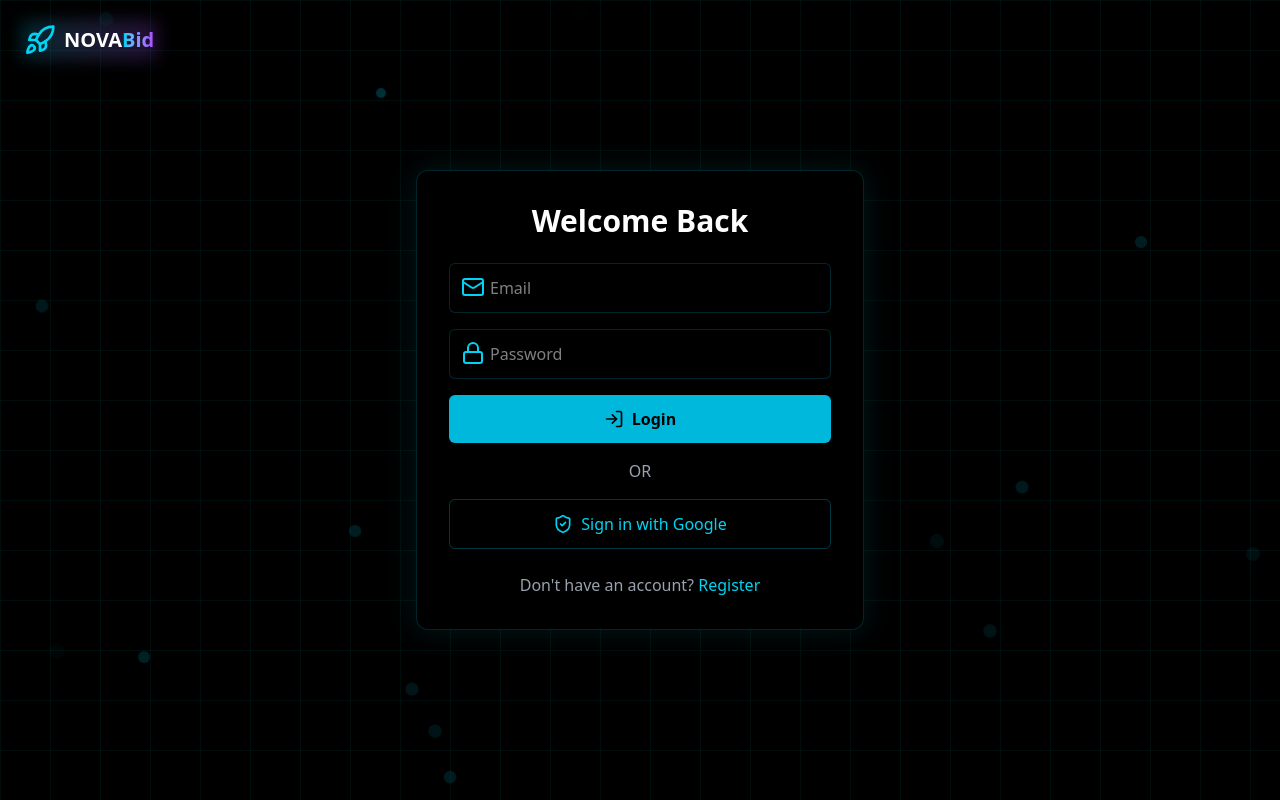
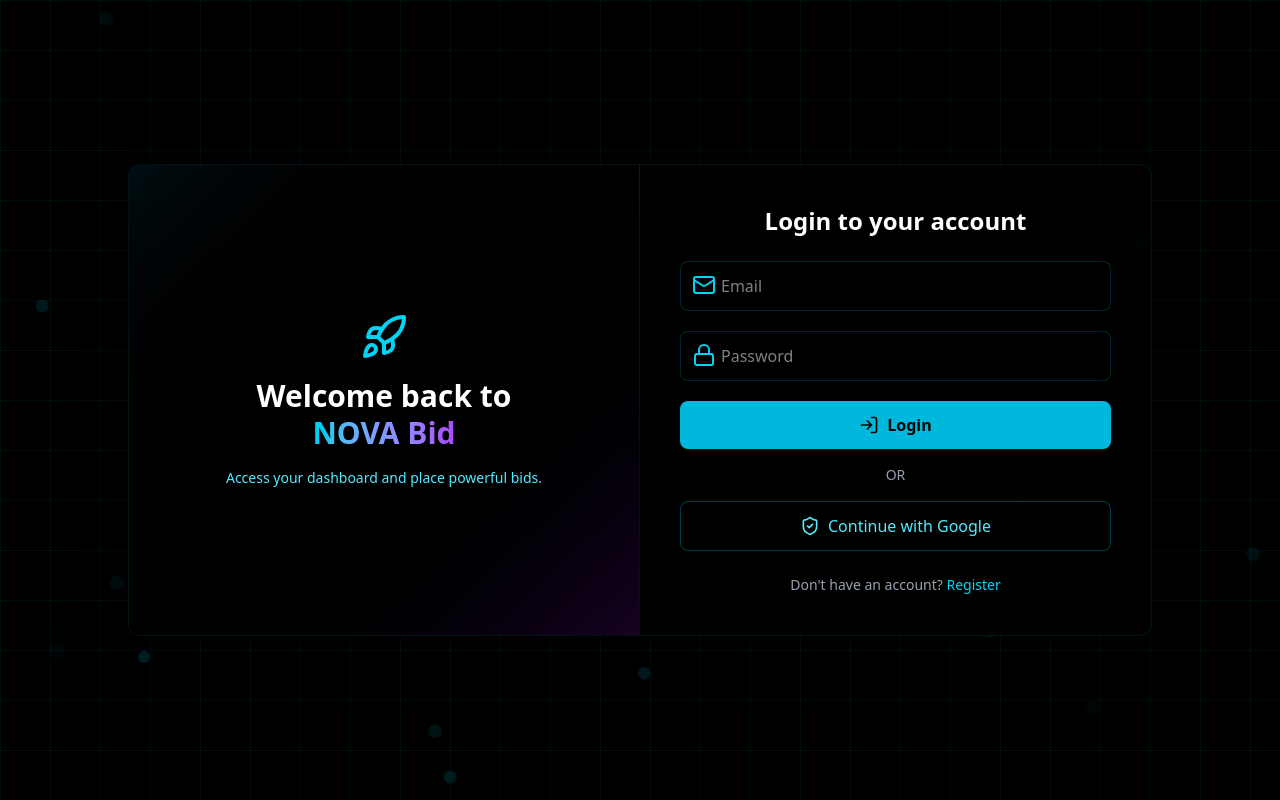
Before and after one commit to banerjee-arijit/BidSmart, a React (Vite) app: page /AuthPage in a window 1280 px wide. Built offline with nearby package versions, Linux system fonts and the light colour scheme.

Commit message:
connected to backend

```diff
--- a/package.json
+++ b/package.json
@@ -11,11 +11,13 @@
   },
   "dependencies": {
     "@tailwindcss/vite": "^4.0.15",
+    "appwrite": "^14.0.1",
     "framer-motion": "^12.5.0",
     "lucide-react": "^0.483.0",
     "react": "^19.0.0",
     "react-dom": "^19.0.0",
     "react-router-dom": "^7.4.0",
+    "react-toastify": "^11.0.5",
     "tailwindcss": "^4.0.15",
     "zustand": "^5.0.3"
   },
--- /dev/null
+++ b/src/animations/BGanimation.jsx
@@ -0,0 +1,22 @@
+import React from "react";
+
+const BGanimation = () => {
+  return (
+    <div className="absolute inset-0 z-0 opacity-30 pointer-events-none">
+      {[...Array(25)].map((_, i) => (
+        <div
+          key={i}
+          className="absolute h-2 w-2 bg-cyan-400 rounded-full animate-ping"
+          style={{
+            top: `${Math.random() * 100}%`,
+            left: `${Math.random() * 100}%`,
+            animationDelay: `${Math.random() * 2}s`,
+            animationDuration: `${1 + Math.random() * 3}s`,
+          }}
+        />
+      ))}
+    </div>
+  );
+};
+
+export default BGanimation;
--- a/src/components/Navbar.jsx
+++ b/src/components/Navbar.jsx
@@ -37,7 +37,7 @@ const Navbar = () => {
           </div>
           <div className="hidden md:flex items-center space-x-4">
             <button className="relative group">
-              <div className="absolute -inset-0.5 bg-gradient-to-r from-cyan-500 to-purple-500 rounded-lg blur opacity-40 group-hover:opacity-75 transition duration-1000 group-hover:duration-200 animate-pulse"></div>
+              <div className="absolute  opacity-40 group-hover:opacity-75 transition duration-1000 group-hover:duration-200"></div>
               <div className="relative bg-black px-6 py-2 rounded-lg border border-cyan-500/50 hover:border-cyan-500 text-cyan-400 transition duration-300 flex items-center gap-2">
                 <Sparkles className="h-4 w-4" />
                 Launch Bid
@@ -100,7 +100,7 @@ const Navbar = () => {
             ))}
           </div>
           <div className="mt-8">
-            <button className="w-full bg-gradient-to-r from-cyan-500 to-purple-500 text-black px-6 py-2 rounded-md font-medium transition duration-300 flex items-center justify-center gap-2 hover:shadow-[0_0_15px_rgba(0,255,255,0.3)]">
+            <button className="w-full rounded-lg border border-cyan-500/50 hover:border-cyan-500 text-cyan-400 text-black px-6 py-2 rounded-md font-medium transition duration-300 flex items-center justify-center gap-2 hover:shadow-[0_0_15px_rgba(0,255,255,0.3)]">
               <Sparkles className="h-4 w-4" />
               Launch Bid
             </button>
--- a/src/index.css
+++ b/src/index.css
@@ -1,2 +1,4 @@
 @import "tailwindcss";
-:root{}
+:root{
+    --primaryColor:#00b8db
+}
--- /dev/null
+++ b/src/lib/appwrite.js
@@ -0,0 +1,11 @@
+import { Client, Account, ID } from "appwrite";
+
+const client = new Client();
+
+client
+  .setEndpoint("https://cloud.appwrite.io/v1")
+  .setProject("67e12594002c21ae3cef");
+
+const account = new Account(client);
+
+export { client, account, ID };
--- a/src/main.jsx
+++ b/src/main.jsx
@@ -3,11 +3,13 @@ import { createRoot } from "react-dom/client";
 import "./index.css";
 import App from "./App.jsx";
 import AuthPage from "./pages/AuthPage.jsx";
+import Dashboard from "./pages/Dashboard.jsx";
 import { createBrowserRouter, RouterProvider } from "react-router-dom";
 
 const router = createBrowserRouter([
   { path: "/", element: <App /> },
   { path: "/AuthPage", element: <AuthPage /> },
+  { path: "/dashboard", element: <Dashboard /> },
 ]);
 createRoot(document.getElementById("root")).render(
   <StrictMode>
--- a/src/pages/AuthPage.jsx
+++ b/src/pages/AuthPage.jsx
@@ -1,3 +1,4 @@
+// ---------------------------------------------IMPORTS----------------------------------------------
 import React, { useState } from "react";
 import { motion } from "framer-motion";
 import {
@@ -9,145 +10,211 @@ import {
   ShieldCheck,
   Rocket,
 } from "lucide-react";
+import { ToastContainer, toast } from "react-toastify";
+import "react-toastify/dist/ReactToastify.css";
+
+import { useNavigate } from "react-router-dom";
+import { account, ID } from "../lib/appwrite";
+import BGanimation from "../animations/BGanimation";
 
 const AuthPage = () => {
+  // -------------------------------------------------------STATES-------------------------------------------------------
   const [isLogin, setIsLogin] = useState(true);
+  const [users, setUser] = useState({
+    email: "",
+    password: "",
+    username: "",
+  });
+
+  // -------------------------------------------------------HOOKS-------------------------------------------------------
+  const navigate = useNavigate();
+
+  // -------------------------------------------------------FUNCTIONS-------------------------------------------------------
   const toggleForm = () => setIsLogin(!isLogin);
+
+  const handleSubmit = (e) => {
+    e.preventDefault();
+    isLogin ? handleLogin() : handleRegister();
+  };
+
+  const notify = (message, type = "success") => {
+    if (type === "error") {
+      toast.error(message);
+    } else {
+      toast.success(message);
+    }
+  };
+
+  const handleLogin = async () => {
+    const { email, password } = users;
+    try {
+      const session = await account.createEmailPasswordSession(email, password);
+      if (session) {
+        setUser({
+          email: "",
+          password: "",
+          username: "",
+        });
+
+        notify("Login successful!");
+        setTimeout(() => navigate("/dashboard"), 2000);
+      }
+    } catch (error) {
+      console.error("Login error:", error);
+      notify("Login failed. Please check your credentials.", "error");
+    }
+  };
+
+  const handleRegister = async () => {
+    const { email, password, username } = users;
+    try {
+      await account.create(ID.unique(), email, password, username);
+      notify("Registration successful!");
+      setUser({ email: "", password: "", username: "" });
+      setIsLogin(true);
+    } catch (error) {
+      console.error("Registration error:", error);
+      notify("Registration failed. Please try again.", "error");
+    }
+  };
 
   const handleGoogleLogin = () => {
     console.log("Login with Google triggered.");
-    // TODO: Add Google Auth integration
   };
 
-  const handleSubmit = (e) => {
-    e.preventDefault();
-    // TODO: Add form submit logic
+  const handleInputChange = (e) => {
+    setUser({ ...users, [e.target.name]: e.target.value });
   };
 
   return (
-    <div className="min-h-screen bg-black flex items-center justify-center p-6 overflow-hidden relative">
-      {/* 🌀 Grid Lines Background */}
+    <div className="min-h-screen bg-black flex items-center justify-center p-4 md:p-10 overflow-hidden relative">
+      {/* Toast Container */}
+      <ToastContainer
+        position="top-right"
+        autoClose={2000}
+        hideProgressBar={false}
+        newestOnTop={false}
+        closeOnClick
+        theme="dark"
+      />
+
+      {/* Grid Background */}
       <div
         className="absolute inset-0 z-0"
         style={{
           backgroundImage:
-            "linear-gradient(rgba(0, 255, 255, 0.05) 1px, transparent 1px), linear-gradient(90deg, rgba(0, 255, 255, 0.05) 1px, transparent 1px)",
+            "linear-gradient(rgba(0,255,255,0.05) 1px, transparent 1px), linear-gradient(90deg, rgba(0,255,255,0.05) 1px, transparent 1px)",
           backgroundSize: "50px 50px",
         }}
       />
 
-      {/* ✨ Glowing Floating Dots */}
-      <div className="absolute inset-0 z-0 opacity-30">
-        {[...Array(20)].map((_, i) => (
-          <div
-            key={i}
-            className="absolute h-2 w-2 bg-cyan-400 rounded-full animate-ping"
-            style={{
-              top: `${Math.random() * 100}%`,
-              left: `${Math.random() * 100}%`,
-              animationDelay: `${Math.random() * 2}s`,
-              animationDuration: `${1 + Math.random() * 3}s`,
-            }}
-          />
-        ))}
+      {/* ✨ Glowing Dots */}
+      <BGanimation />
+      {/* Main Card */}
+      <div className="relative z-10 w-full max-w-5xl bg-black/60 backdrop-blur-md border border-cyan-500/10 rounded-xl shadow-2xl overflow-hidden grid grid-cols-1 md:grid-cols-2">
+        {/* Left Side */}
+        <div className="hidden md:flex flex-col items-center justify-center bg-gradient-to-br from-cyan-600/10 via-black to-purple-800/20 p-10 border-r border-cyan-500/10">
+          <Rocket className="text-cyan-400 w-12 h-12 mb-4" />
+          <h1 className="text-white text-3xl font-extrabold text-center leading-tight">
+            {isLogin ? "Welcome back to" : "Join the revolution at"}
+            <br />
+            <span className="text-transparent bg-clip-text bg-gradient-to-r from-cyan-400 to-purple-500">
+              NOVA Bid
+            </span>
+          </h1>
+          <p className="text-cyan-300 mt-4 text-center text-sm">
+            {isLogin
+              ? "Access your dashboard and place powerful bids."
+              : "Sign up to bid smart, fast, and securely on Nova."}
+          </p>
         </div>
 
-      {/* 🚀 Logo Top Left */}
-      <div className="fixed top-6 left-6 z-50 flex items-center space-x-2">
-        <div className="flex items-center gap-2 relative group">
-          <div className="absolute -inset-1 bg-gradient-to-r from-cyan-500 to-purple-500 rounded-lg blur opacity-20 group-hover:opacity-40 transition duration-1000 group-hover:duration-200"></div>
-          <Rocket className="h-8 w-8 text-cyan-400 relative" />
-          <span className="text-white font-bold text-xl relative">
-            NOVA
-            <span className="text-transparent bg-clip-text bg-gradient-to-r from-cyan-400 to-purple-500">
-              Bid
-            </span>
-          </span>
-        </div>
-      </div>
-
-      {/* 🔒 Auth Form Card */}
-      <div className="relative z-10 w-full max-w-md bg-black/80 rounded-xl border border-cyan-500/20 p-8 shadow-[0_0_30px_rgba(0,255,255,0.1)] backdrop-blur">
+        {/* Right Side */}
+        <div className="p-8 md:p-10">
           <motion.h2
-          className="text-3xl font-bold text-center text-white mb-6"
+            className="text-2xl font-semibold text-white mb-6 text-center"
             initial={{ opacity: 0, y: -20 }}
             animate={{ opacity: 1, y: 0 }}
           >
-          {isLogin ? "Welcome Back" : "Create Account"}
+            {isLogin ? "Login to your account" : "Create your account"}
           </motion.h2>
 
-        <form onSubmit={handleSubmit} className="space-y-4">
+          <form onSubmit={handleSubmit} className="space-y-5">
             {!isLogin && (
               <div className="relative">
-              <User className="absolute left-3 top-3 text-cyan-400" />
+                <User className="absolute top-3 left-3 text-cyan-400" />
                 <input
                   type="text"
+                  name="username"
+                  value={users.username}
+                  onChange={handleInputChange}
                   placeholder="Username"
-                className="w-full pl-10 p-3 rounded-md bg-black border border-cyan-500/20 text-white focus:outline-none focus:ring-2 focus:ring-cyan-500"
+                  className="w-full pl-10 pr-4 py-3 rounded-lg bg-black border border-cyan-500/20 text-white focus:ring-2 focus:ring-cyan-500 outline-none"
                   required
                 />
               </div>
             )}
 
             <div className="relative">
-            <Mail className="absolute left-3 top-3 text-cyan-400" />
+              <Mail className="absolute top-3 left-3 text-cyan-400" />
               <input
                 type="email"
+                name="email"
+                value={users.email}
+                onChange={handleInputChange}
                 placeholder="Email"
-              className="w-full pl-10 p-3 rounded-md bg-black border border-cyan-500/20 text-white focus:outline-none focus:ring-2 focus:ring-cyan-500"
+                className="w-full pl-10 pr-4 py-3 rounded-lg bg-black border border-cyan-500/20 text-white focus:ring-2 focus:ring-cyan-500 outline-none"
                 required
               />
             </div>
 
             <div className="relative">
-            <Lock className="absolute left-3 top-3 text-cyan-400" />
+              <Lock className="absolute top-3 left-3 text-cyan-400" />
               <input
                 type="password"
+                name="password"
+                value={users.password}
+                onChange={handleInputChange}
                 placeholder="Password"
-              className="w-full pl-10 p-3 rounded-md bg-black border border-cyan-500/20 text-white focus:outline-none focus:ring-2 focus:ring-cyan-500"
+                className="w-full pl-10 pr-4 py-3 rounded-lg bg-black border border-cyan-500/20 text-white focus:ring-2 focus:ring-cyan-500 outline-none"
                 required
               />
             </div>
 
             <button
               type="submit"
-            className="w-full bg-cyan-500 hover:bg-cyan-600 text-black py-3 rounded-md flex items-center justify-center gap-2 font-semibold transition-transform hover:scale-105"
+              className="w-full py-3 bg-cyan-500 hover:bg-cyan-600 text-black rounded-lg font-semibold flex items-center justify-center gap-2 transition duration-300"
             >
               {isLogin ? (
-              <>
-                <LogIn className="w-5 h-5" /> Login
-              </>
+                <LogIn className="w-5 h-5" />
               ) : (
-              <>
-                <UserPlus className="w-5 h-5" /> Register
-              </>
+                <UserPlus className="w-5 h-5" />
               )}
+              {isLogin ? "Login" : "Register"}
             </button>
           </form>
 
-        {/* 🔁 Divider */}
-        <div className="text-center text-gray-400 my-4">OR</div>
+          <div className="my-4 text-center text-sm text-gray-400">OR</div>
 
-        {/* 🔐 Google Auth Button */}
           <button
             onClick={handleGoogleLogin}
-          className="w-full border border-cyan-500/30 text-cyan-400 hover:bg-cyan-500/10 py-3 rounded-md flex items-center justify-center gap-2 font-medium transition-transform hover:scale-105"
+            className="w-full py-3 border border-cyan-400/30 text-cyan-300 hover:bg-cyan-500/10 rounded-lg flex items-center justify-center gap-2 transition duration-300"
           >
-          <ShieldCheck className="w-5 h-5" /> Sign in with Google
+            <ShieldCheck className="w-5 h-5" /> Continue with Google
           </button>
 
-        {/* 🔁 Toggle Form */}
-        <p className="text-gray-400 text-center mt-6">
+          <p className="text-sm text-gray-400 mt-6 text-center">
             {isLogin ? "Don't have an account?" : "Already have an account?"}{" "}
             <span
-            className="text-cyan-400 cursor-pointer hover:underline"
               onClick={toggleForm}
+              className="text-cyan-400 hover:underline cursor-pointer"
             >
               {isLogin ? "Register" : "Login"}
             </span>
           </p>
         </div>
       </div>
+    </div>
   );
 };
 
```
Also changed, not shown: src/App.jsx (+15 -7 lines), src/components/Hero.jsx (+11 -20 lines), src/pages/Dashboard.jsx (added, +7 -0 lines), 2 other files (tests, documents, lock files or other folders). Lines whose indentation alone changed are shown as unchanged.
